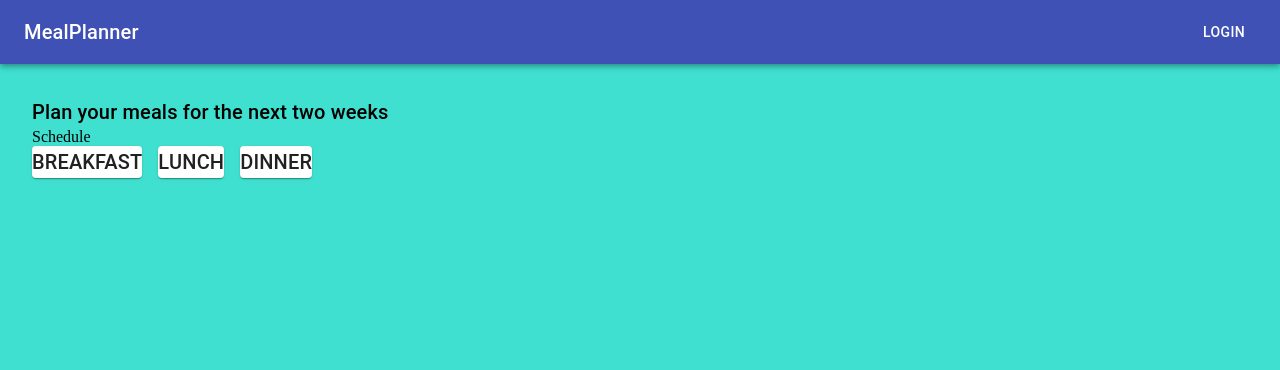
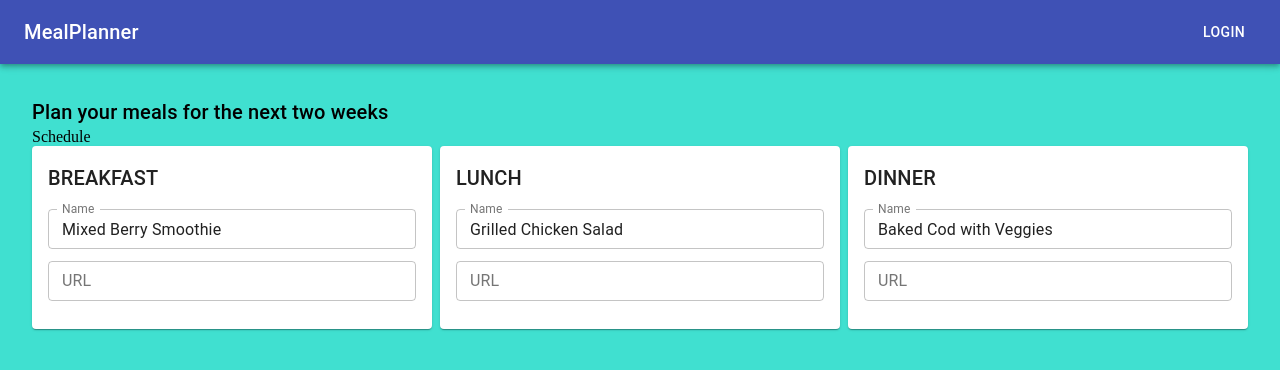
Before and after one commit to msandula12/meal-planner-client, a React (Create React App) app: page / in a window 1280 px wide. Shown: the top 370 px of the page. Built offline with nearby package versions, Linux system fonts and the light colour scheme.

Commit message:
feat: mock out MealForms

```diff
--- a/src/components/MealPlanner/MealForms/MealForm/MealForm.tsx
+++ b/src/components/MealPlanner/MealForms/MealForm/MealForm.tsx
@@ -1,5 +1,5 @@
 import { FC } from 'react';
-import { Card, Grid, Typography } from '@material-ui/core';
+import { Card, CardContent, Grid, TextField, Typography } from '@material-ui/core';
 
 import { Meal } from '../../../../constants/interfaces';
 
@@ -9,12 +9,15 @@ type Props = {
 
 const MealForm: FC<Props> = ({ meal }) => {
   return (
-    <Grid item>
+    <Grid item sm={4} xs={12}>
       <Card>
-        <Typography variant='h6'>
-          {meal.type.toUpperCase()}
-        </Typography>
-
+        <CardContent>
+          <Typography variant='h6' gutterBottom>
+            {meal.type.toUpperCase()}
+          </Typography>
+          <TextField fullWidth label='Name' margin='dense' value={meal.name} variant='outlined' />
+          <TextField fullWidth label='URL' margin='dense' value={meal.url} variant='outlined' />
+        </CardContent>
       </Card>
     </Grid>
   )
--- a/src/components/MealPlanner/MealForms/MealForms.tsx
+++ b/src/components/MealPlanner/MealForms/MealForms.tsx
@@ -11,7 +11,7 @@ type Props = {
 
 const MealForms: FC<Props> = ({ day }) => {
   return (
-    <Grid container spacing={2}>
+    <Grid container alignItems='stretch' justify='center' spacing={1}>
       {day.meals.map(meal => (
         <MealForm key={meal.type} meal={meal} />
       ))}
```
